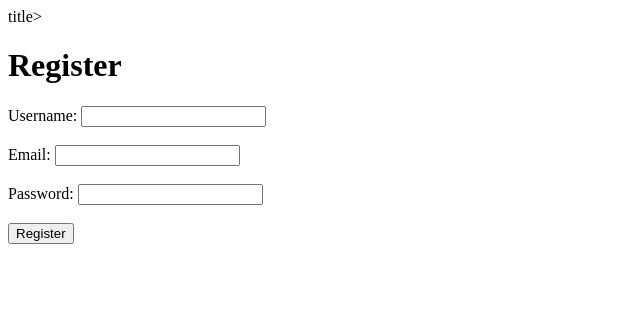
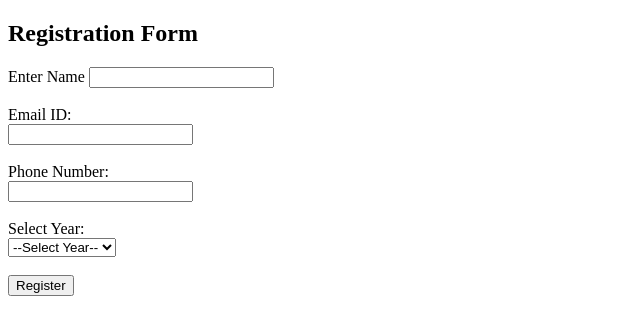
Before and after one commit to srinija63/devops1234, a Flask app: page / in a window 1280 px wide. Shown: the top 335 px of the page, without its empty margins (0-640 px from the left). Run offline with Flask 3, Linux system fonts and the light colour scheme.

Commit message:
Update form.html

```diff
--- a/templates/form.html
+++ b/templates/form.html
@@ -1,21 +1,26 @@
 <!DOCTYPE html>
 <html>
 <head>
-        <title>Registration Form</title>title>
+    <title>Registration Form</title>
 </head>
 <body>
-        <h1>Register</h1>
-        <form method="post" action="/submit">
-            <label for="username">Username:</label>
-            <input type="text" id="username" name="username" required><br><br>
-
-            <label for="email">Email:</label>
+<h2>Registration Form</h2>
+<form action="\submit" method="post">
+    <label>Enter Name</label>
+    <input type="text" name="username"><br><br>
+    <label for="email">Email ID:</label><br>
     <input type="email" id="email" name="email" required><br><br>
-
-            <label for="password">Password:</label>
-            <input type="password" id="password" name="password" required><br><br>
-
+    <label for="phone">Phone Number:</label><br>
+    <input type="tel" id="phone" name="phone" required><br><br>
+    <label for="year">Select Year:</label><br>
+    <select id="year" name="year" required>
+        <option value="">--Select Year--</option>
+        <option value="1">I</option>
+        <option value="2">II</option>
+        <option value="3">III</option>
+        <option value="4">IV</option>
+    </select><br><br>
     <input type="submit" value="Register">
+</form>
 </body>
-
 </html>
```
Lines whose indentation alone changed are shown as unchanged.
